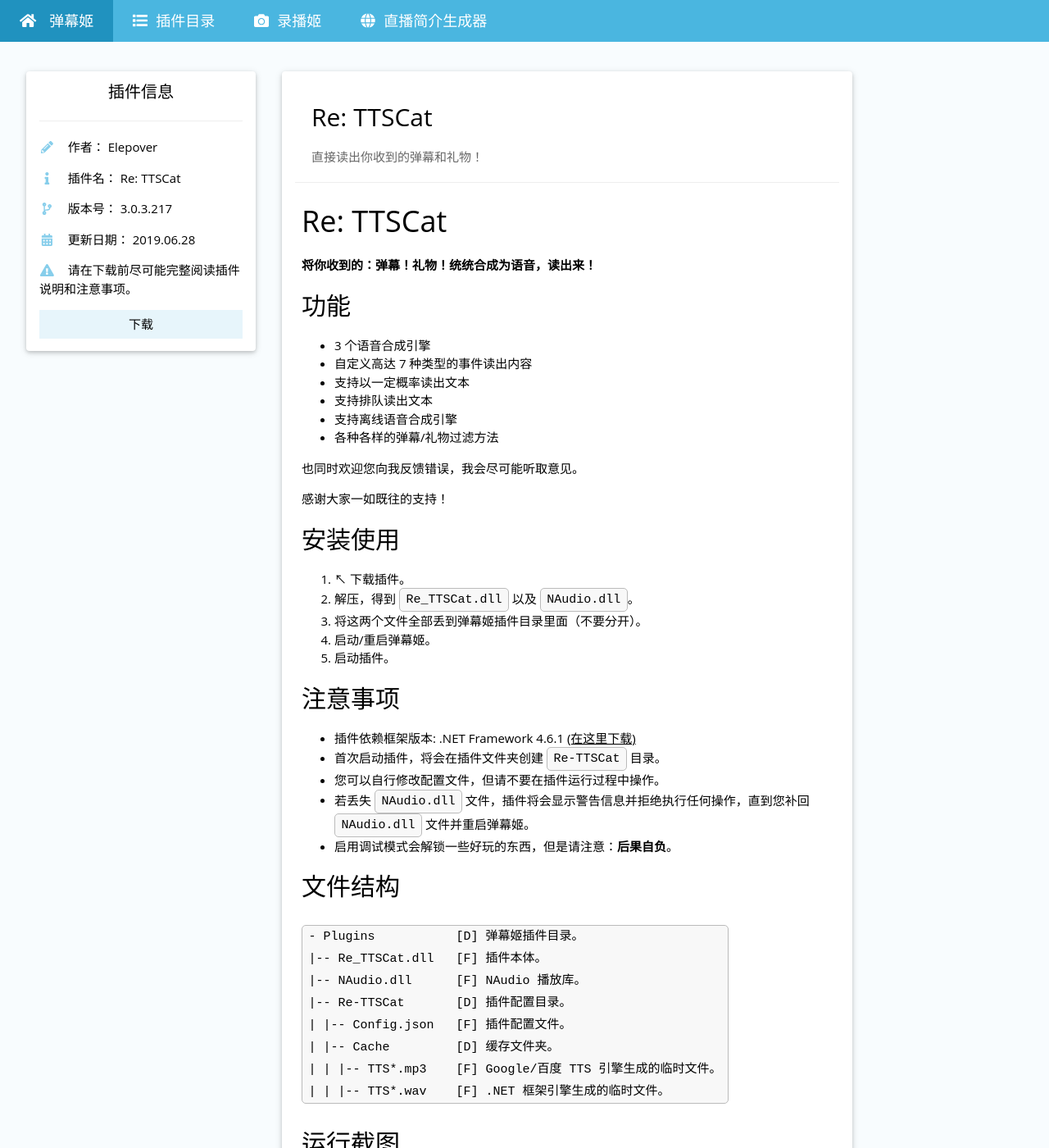
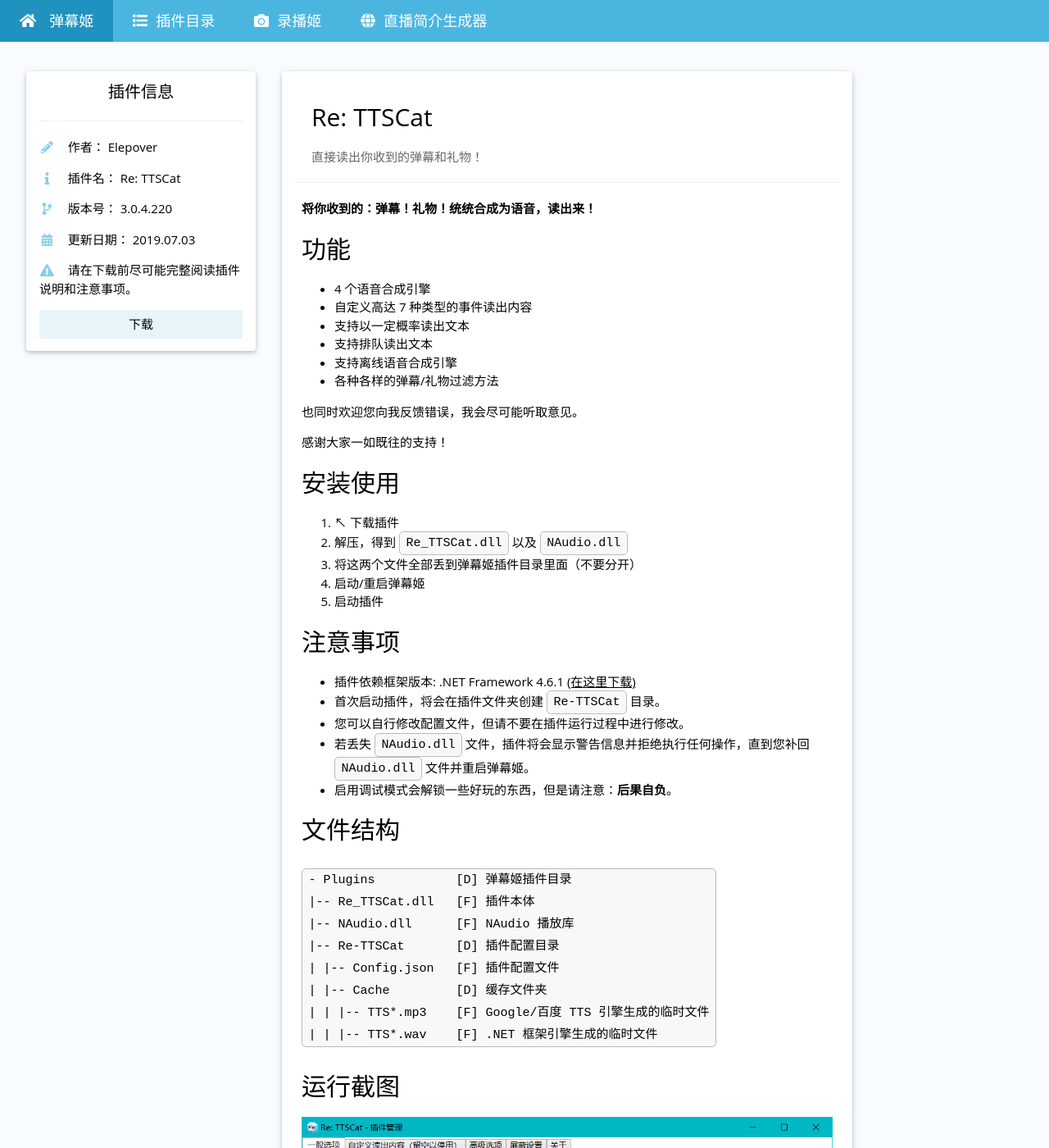
Before and after one commit to Bililive/www.danmuji.org, a Jekyll site: the page built from _plugin/Re-TTSCat.md, in a window 1280 px wide and 1400 px high. Shown: the whole window at 82% size. Built offline with Jekyll 4.4.1, drawn with Linux system fonts in a browser that asks for light colours.

Commit message:
update plugin to 3.0.4.220

````diff
--- a/_plugin/Re-TTSCat.md
+++ b/_plugin/Re-TTSCat.md
@@ -5,24 +5,21 @@
 plugin_author: Elepover
 plugin_name: 'Re: TTSCat'
 plugin_desc: 直接读出你收到的弹幕和礼物！
-plugin_version: 3.0.3.217
-plugin_update_datetime: 2019-06-28 22:20:00 +0800
+plugin_version: 3.0.4.220
+plugin_update_datetime: 2019-07-03 11:10:00 +0800
 plugin_update_desc: |-
-  [+] 现在可以在高级选项中重置全部设置了
-  [+] 补齐工具提示（将鼠标指针悬浮在相应设置项上可获取帮助）
-  [/] 修正一部分 typo
-  [+] 修正控件排版
+  [+] 现已新增粤语 TTS 引擎
+  [-] 减少日志输出内容，如需详细日志输出请启用调试模式
+  [/] 一些用户体验优化
 plugin_dllink: /resource/Re-TTSCat/Re-TTSCat.zip
 plugin_dlnote: 请在下载前尽可能完整阅读插件说明和注意事项。
 ---
-
-# Re: TTSCat
 
 **将你收到的：弹幕！礼物！统统合成为语音，读出来！**
 
 ## 功能
 
-- 3 个语音合成引擎
+- 4 个语音合成引擎
 - 自定义高达 7 种类型的事件读出内容
 - 支持以一定概率读出文本
 - 支持排队读出文本
@@ -35,36 +32,36 @@
 
 ## 安装使用
 
-1. ↖ 下载插件。
-2. 解压，得到 `Re_TTSCat.dll` 以及 `NAudio.dll`。
-3. 将这两个文件全部丢到弹幕姬插件目录里面（不要分开）。
-4. 启动/重启弹幕姬。
-5. 启动插件。
+1. ↖ 下载插件
+2. 解压，得到 `Re_TTSCat.dll` 以及 `NAudio.dll`
+3. 将这两个文件全部丢到弹幕姬插件目录里面（不要分开）
+4. 启动/重启弹幕姬
+5. 启动插件
 
 ## 注意事项
 
 - 插件依赖框架版本: .NET Framework 4.6.1 [(在这里下载)](https://www.microsoft.com/zh-cn/download/details.aspx?id=49982)
 - 首次启动插件，将会在插件文件夹创建 `Re-TTSCat` 目录。
-- 您可以自行修改配置文件，但请不要在插件运行过程中操作。
+- 您可以自行修改配置文件，但请不要在插件运行过程中进行修改。
 - 若丢失 `NAudio.dll` 文件，插件将会显示警告信息并拒绝执行任何操作，直到您补回 `NAudio.dll` 文件并重启弹幕姬。
 - 启用调试模式会解锁一些好玩的东西，但是请注意：**后果自负**。
 
 ## 文件结构
 
 ```
-- Plugins           [D] 弹幕姬插件目录。
-|-- Re_TTSCat.dll   [F] 插件本体。
-|-- NAudio.dll      [F] NAudio 播放库。
-|-- Re-TTSCat       [D] 插件配置目录。
-| |-- Config.json   [F] 插件配置文件。
-| |-- Cache         [D] 缓存文件夹。
-| | |-- TTS*.mp3    [F] Google/百度 TTS 引擎生成的临时文件。
-| | |-- TTS*.wav    [F] .NET 框架引擎生成的临时文件。
+- Plugins           [D] 弹幕姬插件目录
+|-- Re_TTSCat.dll   [F] 插件本体
+|-- NAudio.dll      [F] NAudio 播放库
+|-- Re-TTSCat       [D] 插件配置目录
+| |-- Config.json   [F] 插件配置文件
+| |-- Cache         [D] 缓存文件夹
+| | |-- TTS*.mp3    [F] Google/百度 TTS 引擎生成的临时文件
+| | |-- TTS*.wav    [F] .NET 框架引擎生成的临时文件
 ```
 
 ## 运行截图
 
-![管理](/resource/Re-TTSCat/conf.png)
+![管理](/resource/Re-TTSCat/settings.png)
 
 ![过滤设置](/resource/Re-TTSCat/blocking.png)
 
````
Also changed, not shown: resource/Re-TTSCat/settings.png (renamed from resource/Re-TTSCat/conf.png), 1 other file.
